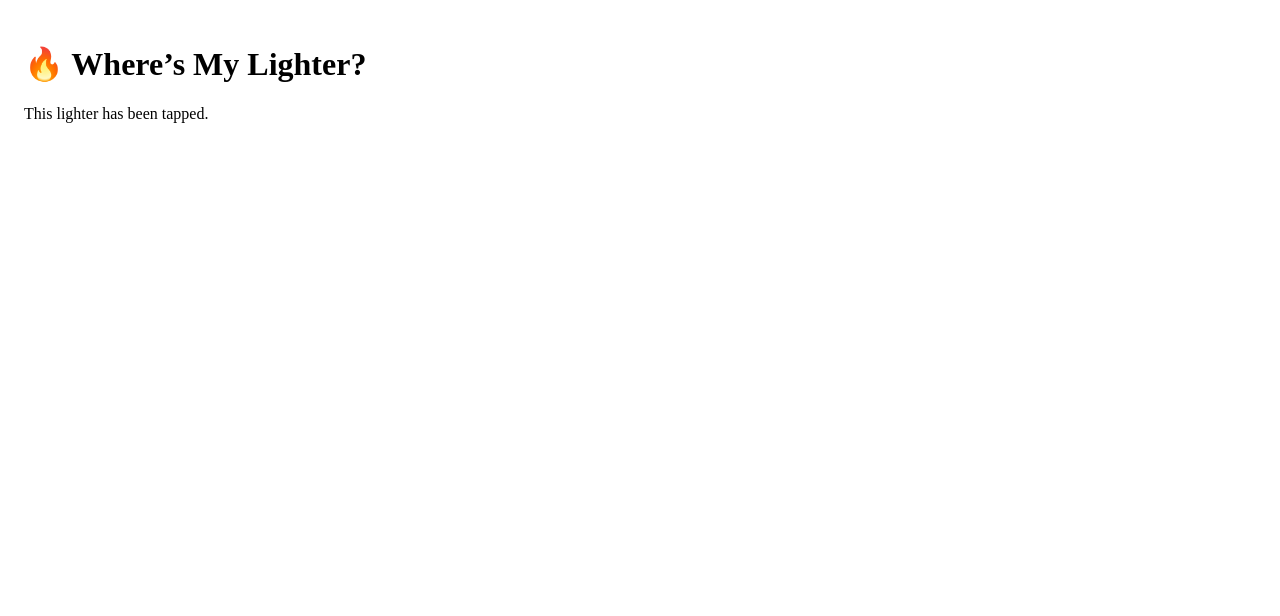
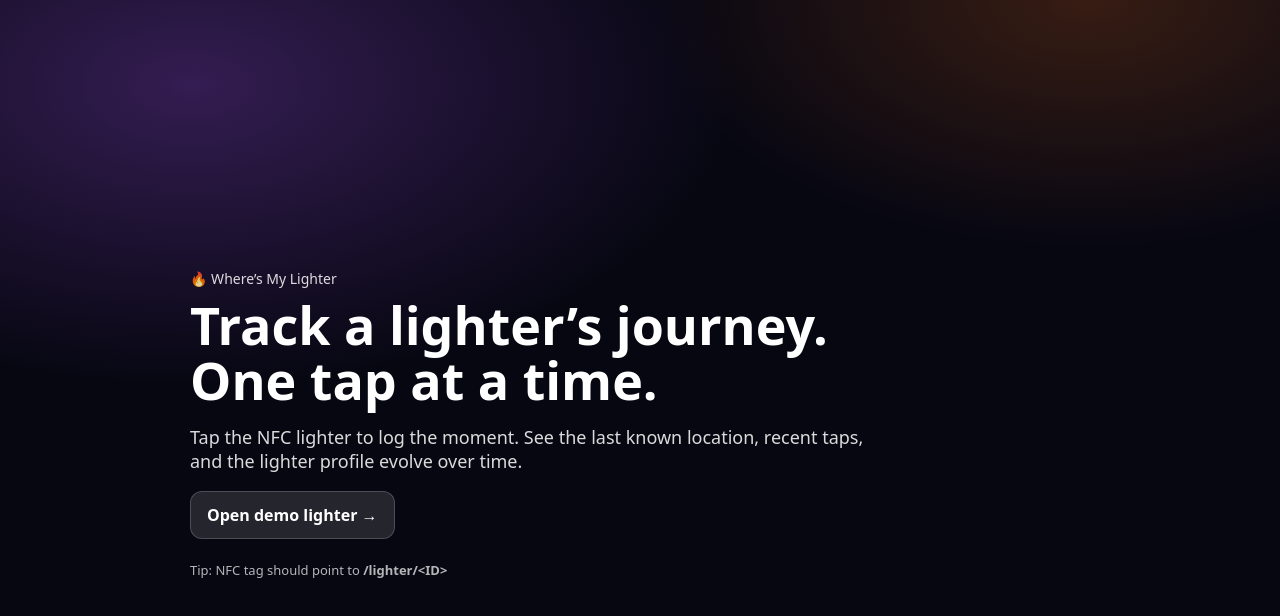
Before and after one commit to Shane-Breen/wheres-my-lighter, a Next.js app: page / in a window 1280 px wide. Shown: the top 616 px of the page. Built offline with nearby package versions, Linux system fonts and the light colour scheme.

Commit message:
feat: add shareable landing page

```diff
--- a/app/page.tsx
+++ b/app/page.tsx
@@ -1,8 +1,56 @@
+export const dynamic = "force-dynamic";
+export const revalidate = 0;
+
 export default function Home() {
   return (
-    <main style={{ padding: 24 }}>
-      <h1>🔥 Where’s My Lighter?</h1>
-      <p>This lighter has been tapped.</p>
+    <main
+      style={{
+        minHeight: "100vh",
+        display: "grid",
+        placeItems: "center",
+        padding: 24,
+        background:
+          "radial-gradient(900px 500px at 15% 10%, rgba(168,85,247,.28), transparent 60%), radial-gradient(800px 450px at 85% 0%, rgba(249,115,22,.20), transparent 55%), #070712",
+        color: "white",
+        fontFamily: "system-ui",
+      }}
+    >
+      <div style={{ maxWidth: 900, width: "100%" }}>
+        <div style={{ opacity: 0.85, fontSize: 14 }}>🔥 Where’s My Lighter</div>
+
+        <h1 style={{ fontSize: 52, lineHeight: 1.05, margin: "10px 0 10px" }}>
+          Track a lighter’s journey.
+          <br />
+          One tap at a time.
+        </h1>
+
+        <p style={{ opacity: 0.85, fontSize: 18, maxWidth: 680 }}>
+          Tap the NFC lighter to log the moment. See the last known location, recent taps,
+          and the lighter profile evolve over time.
+        </p>
+
+        <div style={{ display: "flex", gap: 12, flexWrap: "wrap", marginTop: 18 }}>
+          <a
+            href="/lighter/test-999"
+            style={{
+              display: "inline-block",
+              padding: "12px 16px",
+              borderRadius: 12,
+              background: "rgba(255,255,255,.12)",
+              border: "1px solid rgba(255,255,255,.18)",
+              color: "white",
+              textDecoration: "none",
+              fontWeight: 700,
+            }}
+          >
+            Open demo lighter →
+          </a>
+        </div>
+
+        <div style={{ marginTop: 22, opacity: 0.7, fontSize: 13 }}>
+          Tip: NFC tag should point to <b>/lighter/&lt;ID&gt;</b>
+        </div>
+      </div>
     </main>
   );
 }
```
